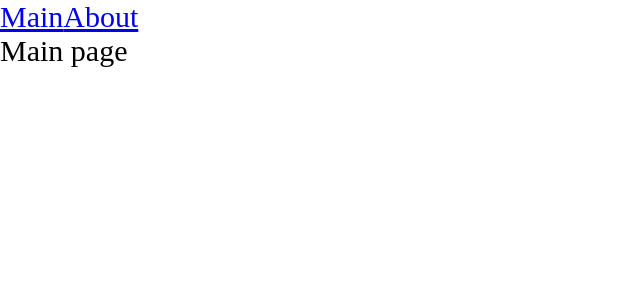
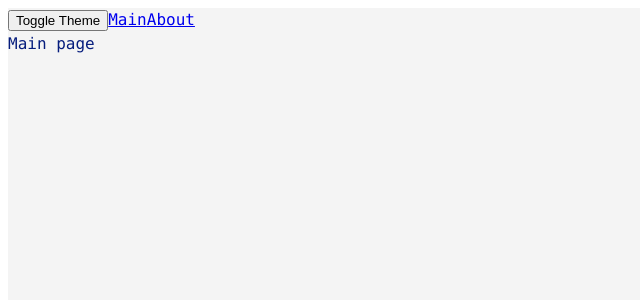
Before and after one commit to zionjke/advanced-frontend, a React app: page / in a window 1280 px wide. Shown: the top 300 px of the page, without its empty margins (0-640 px from the left). Built offline with nearby package versions, Linux system fonts and the light colour scheme.

Commit message:
add default styles, add themes, theme provider, useTheme hook

```diff
--- a/src/App.tsx
+++ b/src/App.tsx
@@ -1,13 +1,19 @@
 import React, {Suspense} from 'react';
-import './index.scss'
+import './styles/index.scss'
 import {Link, Route, Routes} from 'react-router-dom';
 import {AboutPage} from "./pages/About/About.lazy";
 import {MainPage} from "./pages/Main/Main.lazy";
+import { useTheme } from './theme/useTheme';
 
 
 const App = () => {
+    const {theme, toggleTheme} = useTheme()
+
     return (
-        <div className="app">
+        <div className={`app ${theme}`}>
+            <button onClick={toggleTheme}>
+                Toggle Theme
+            </button>
             <Link to='/'>Main</Link>
             <Link to='/about'>About</Link>
             {/* Suspense используется для асинхронной подгрзузки компонентов */}
--- a/src/index.scss
+++ /dev/null
@@ -1,9 +0,0 @@
-* {
-  margin: 0;
-  padding: 0;
-  box-sizing: border-box;
-}
-
-.app {
-  font-size: 30px;
-}
--- a/src/index.tsx
+++ b/src/index.tsx
@@ -1,10 +1,13 @@
 import {render} from "react-dom";
 import App from "./App";
 import {BrowserRouter} from "react-router-dom";
+import ThemeProvider from "./theme/ThemeProvider";
 
 render(
     <BrowserRouter>
-        <App/>
+        <ThemeProvider>
+            <App/>
+        </ThemeProvider>
     </BrowserRouter>,
     document.getElementById('root')
 )
--- a/src/pages/About/About.lazy.tsx
+++ b/src/pages/About/About.lazy.tsx
@@ -1,4 +1,6 @@
 import {lazy} from "react";
+
+{/* Подгружаем компоненты lazy чтобы весь код не лез в одну чанку, подгружая компоненты асинхронно - разбиваем каждую компоненту на отдельную чанку. */}
 
 export const AboutPage = lazy(() => new Promise(resolve => {
     // @ts-ignore
--- /dev/null
+++ b/src/styles/index.scss
@@ -0,0 +1,14 @@
+@import "variables/global";
+@import "reset";
+@import "themes/dark";
+@import "themes/normal";
+
+
+.app {
+  font: var(--font-m);
+
+  background: var(--bg-color);
+  color: var(--primary-color);
+
+  min-height: 100vh;
+}
--- /dev/null
+++ b/src/styles/themes/dark.scss
@@ -0,0 +1,6 @@
+.app.dark {
+  --bg-color: #0e0e75;
+
+  --primary-color: #058905;
+  --secondary-clor: #04ff04;
+}
--- /dev/null
+++ b/src/styles/themes/normal.scss
@@ -0,0 +1,6 @@
+.app.light {
+  --bg-color: #f4f4f4;
+
+  --primary-color: #061d7d;
+  --secondary-clor: #0479ff;
+}
--- /dev/null
+++ b/src/styles/variables/global.scss
@@ -0,0 +1,12 @@
+:root {
+  --font-family-main: Consolas, "Times New Roman";
+
+  --font-size-m: 16px;
+  --font-line-m: 24px;
+  --font-m: var(--font-size-m) / var(--font-line-m) var(--font-family-main);
+
+
+  --font-size-l: 24px;
+  --font-line-l: 32px;
+  --font-l: var(--font-size-l) / var(--font-line-l) var(--font-family-main);
+}
--- /dev/null
+++ b/src/theme/ThemeContext.ts
@@ -0,0 +1,15 @@
+import {createContext} from "react";
+
+export enum Theme {
+    DARK = 'dark',
+    LIGHT = 'light'
+}
+
+export interface ThemeContextProps {
+    theme?: Theme;
+    setTheme?: (theme: Theme) => void;
+}
+
+export const ThemeContext = createContext<ThemeContextProps>({})
+
+export const LOCAL_STORAGE_THEM_KEY = 'theme';
--- /dev/null
+++ b/src/theme/ThemeProvider.tsx
@@ -0,0 +1,21 @@
+import React, {FC, useMemo, useState} from 'react';
+import {LOCAL_STORAGE_THEM_KEY, Theme, ThemeContext} from "./ThemeContext";
+
+const defaultTheme = localStorage.getItem(LOCAL_STORAGE_THEM_KEY) as Theme || Theme.LIGHT;
+
+const ThemeProvider: FC = ({children}) => {
+    const [theme, setTheme] = useState<Theme>(defaultTheme)
+
+    const defaultProps = useMemo(() => ({
+        theme,
+        setTheme
+    }), [theme])
+
+    return (
+        <ThemeContext.Provider value={defaultProps}>
+            {children}
+        </ThemeContext.Provider>
+    );
+};
+
+export default ThemeProvider;
--- /dev/null
+++ b/src/theme/useTheme.ts
@@ -0,0 +1,22 @@
+import {LOCAL_STORAGE_THEM_KEY, Theme, ThemeContext} from "./ThemeContext";
+import {useContext} from "react";
+
+interface IUseTheme {
+    toggleTheme: () => void;
+    theme: Theme
+}
+
+export const useTheme = (): IUseTheme => {
+    const {theme, setTheme} = useContext(ThemeContext)
+
+    const toggleTheme = () => {
+        const newTheme = theme === Theme.DARK ? Theme.LIGHT : Theme.DARK
+        setTheme(newTheme)
+        localStorage.setItem(LOCAL_STORAGE_THEM_KEY, newTheme)
+    }
+
+    return {
+        theme,
+        toggleTheme
+    }
+}
```
Also changed, not shown: src/styles/reset.scss (added).
